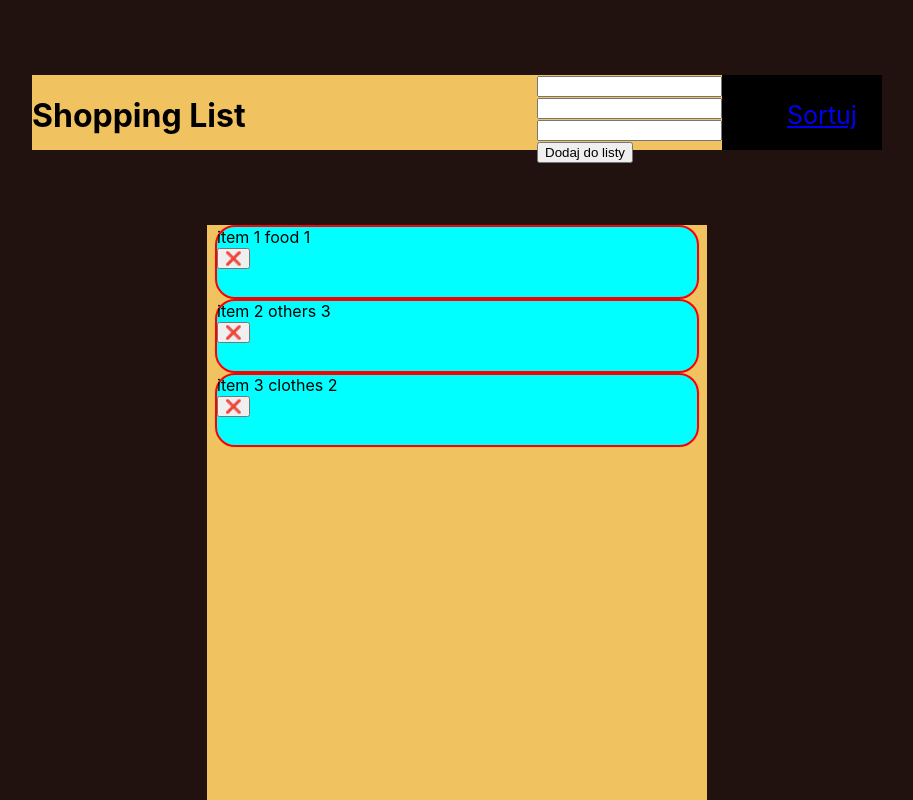
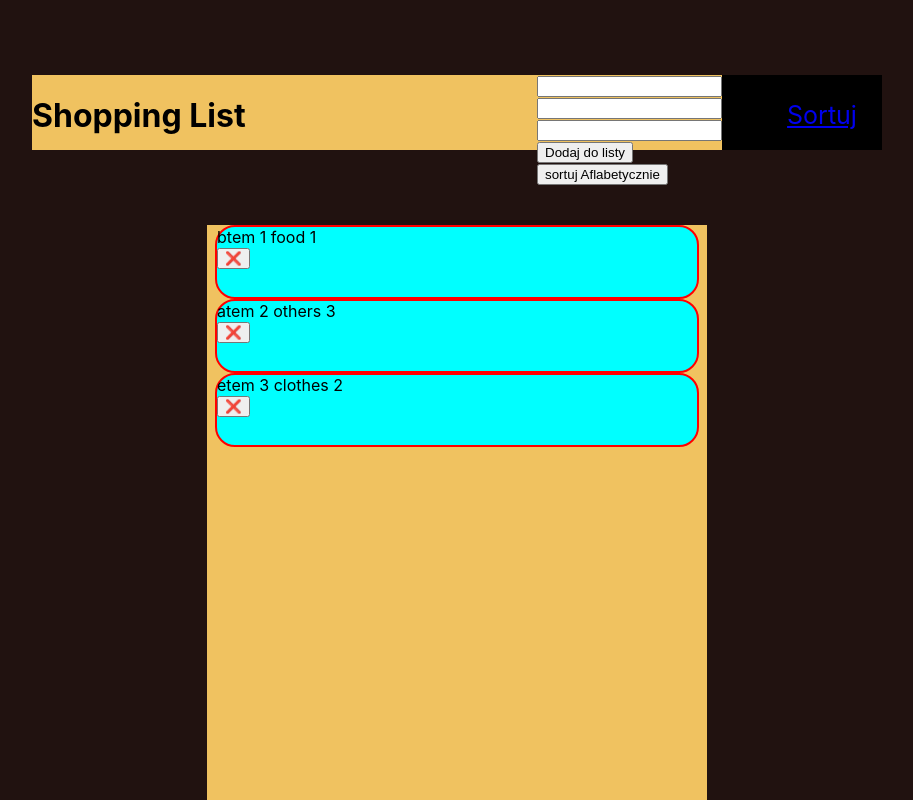
Before and after one commit to profil04/react-shopping-list, a React (Create React App) app: page / in a window 1280 px wide. Shown: the top 800 px of the page, without its empty margins (183-1096 px from the left). Built offline with nearby package versions, Linux system fonts and the light colour scheme.

Commit message:
sorting version 1.0

```diff
--- a/src/App.js
+++ b/src/App.js
@@ -4,9 +4,9 @@ import React, { useState } from 'react'
 function App() {
 
   const [items, setItems] = useState([
-    { name: 'item 1', quantity: 1, isSelected: false, unit: null, price: 20, category: 'food'},
-    { name: 'item 2', quantity: 3, isSelected: true, unit: null, price: 10, category: 'others'},
-    { name: 'item 3', quantity: 2, isSelected: false, unit: null, price: 50, category: 'clothes'},
+    { name: 'btem 1', quantity: 1, isSelected: false, unit: null, price: 20, category: 'food'},
+    { name: 'atem 2', quantity: 3, isSelected: true, unit: null, price: 10, category: 'others'},
+    { name: 'etem 3', quantity: 2, isSelected: false, unit: null, price: 50, category: 'clothes'},
   ]);
 
   const [itemName, setName] = useState("");
@@ -80,8 +80,69 @@ function App() {
     console.log(items);
   }
 
-  function sortItems(){
-    setItems(prevItems => prevItems.sort((a , b) => a.name - b.name))
+  function sortItems(x){
+    console.log(items);
+
+    let sortedItems;
+
+    switch (x) {
+      case 'alphabetical':
+        sortedItems = [...items].sort((a , b) => a.name > b.name);
+        break;
+      case 'category':
+        sortedItems = [...items].sort((a , b) => a.category > b.category);
+        break;
+      case 'quantity':
+        sortedItems = [...items].sort((a , b) => a.quantity > b.quantity);
+        break;
+    }
+    setItems(sortedItems);
+    console.log(sortedItems);
+  }
+
+  function Navbar(props) {
+    return (
+      <nav className='navbar'>
+        <ul className='navbar-nav'> { props.children } </ul>
+      </nav>
+    );
+  }
+
+  function NavItem(props){
+
+    const [open, setOpen] = useState(false);
+
+    return(
+      <li className='nav-item'>
+        <a href='#' className='icon-button-and-text' onClick={() => setOpen(!open)}>
+          {props.name}
+        </a>
+
+        {open && props.children}
+      </li>
+    );
+  }
+
+  function DropdownMenu(){
+
+    function DropdownItem(props) {
+      return (
+        <button onClick={() => sortItems(props.sortBy)} className='menu-item'>
+          <span className='icon-button'>{props.icon}</span>
+          {props.children}
+        </button>
+      );
+    }
+
+    return (
+      <div className='dropdown'>
+        <DropdownItem sortBy = "alphabetical" >Alphabetical</DropdownItem>
+        <DropdownItem sortBy = "category" >By category</DropdownItem>
+        <DropdownItem sortBy = "quantity" >By quantity</DropdownItem>
+        <DropdownItem sortBy = "oldest" >Oldest</DropdownItem>
+        <DropdownItem sortBy = "newest" >Newest</DropdownItem>
+      </div>
+    );
   }
 
   return (
@@ -111,6 +172,7 @@ function App() {
                 onChange={(event) => handleChange(event)}
             />
             <input type = "button" value = "Dodaj do listy" onClick={() => handleClick()} />
+            <input type = "button" value = "sortuj Aflabetycznie" onClick={sortItems} />
           </form>
         </div>
         <div className='navbar'>
@@ -138,50 +200,7 @@ function App() {
   );
 
 
-function Navbar(props) {
-  return (
-    <nav className='navbar'>
-      <ul className='navbar-nav'> { props.children } </ul>
-    </nav>
-  );
-}
 
-function NavItem(props){
-
-  const [open, setOpen] = useState(false);
-
-  return(
-    <li className='nav-item'>
-      <a href='#' className='icon-button-and-text' onClick={() => setOpen(!open)}>
-        {props.name}
-      </a>
-
-      {open && props.children}
-    </li>
-  );
-}
-
-function DropdownMenu(){
-
-  function DropdownItem(props) {
-    return (
-      <button onClick={() => sortItems()} className='menu-item'>
-        <span className='icon-button'>{props.icon}</span>
-        {props.children}
-      </button>
-    );
-  }
-
-  return (
-    <div className='dropdown'>
-      <DropdownItem sortBy = "alphabetical" >Alphabetical</DropdownItem>
-      <DropdownItem sortBy = "category" >By category</DropdownItem>
-      <DropdownItem sortBy = "quantity" >By quantity</DropdownItem>
-      <DropdownItem sortBy = "oldest" >Oldest</DropdownItem>
-      <DropdownItem sortBy = "newest" >Newest</DropdownItem>
-    </div>
-  );
-}
 }
 
 export default App;
```
